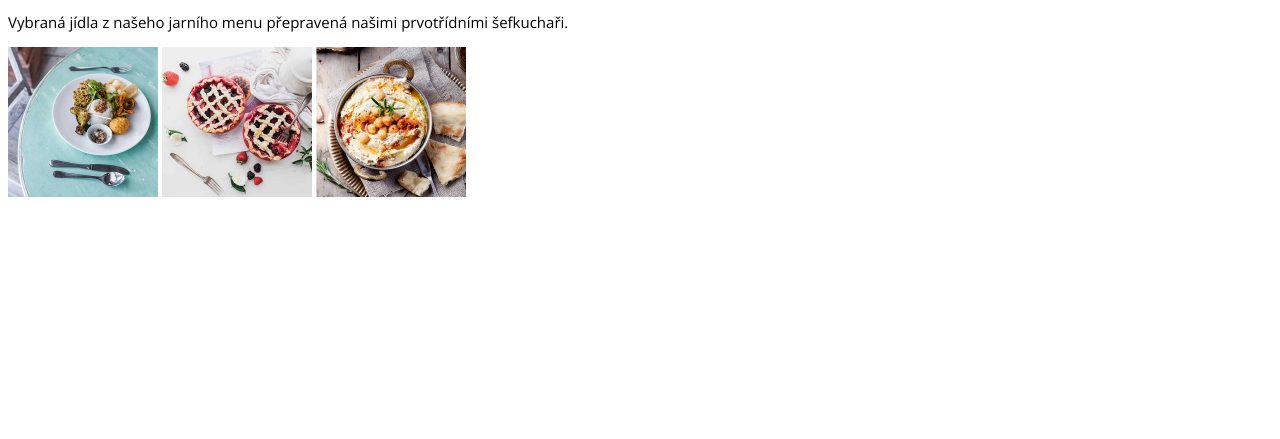
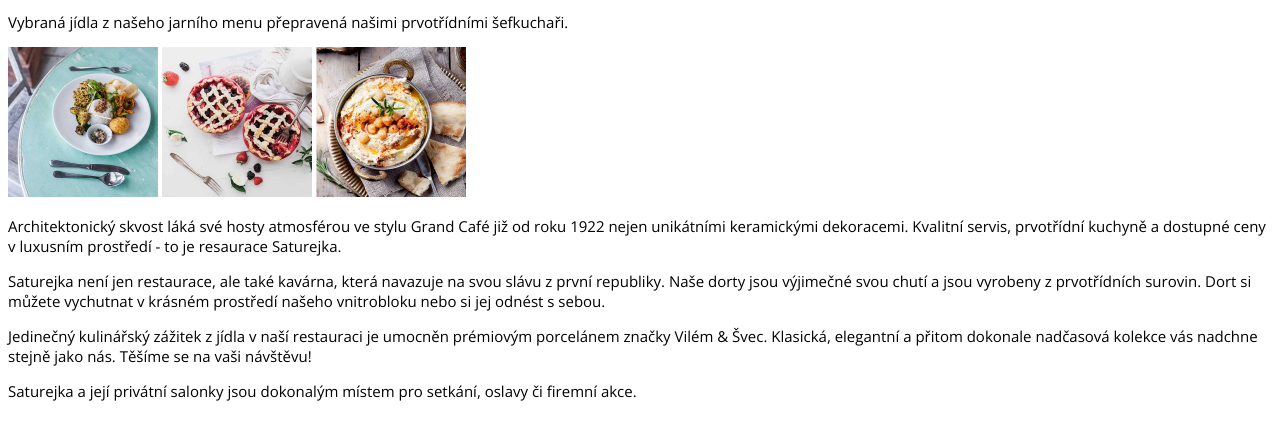
Before and after one commit to Tynuska/saturejka, a plain HTML site: page index.html in a window 1280 px wide. Shown: the part 255-694 px from the top of the page. Drawn offline with nearby package versions, Linux system fonts and the light colour scheme.

Commit message:
(Přidání textů)

```diff
--- a/index.html
+++ b/index.html
@@ -5,19 +5,46 @@
     <meta name="viewport" content="width=device-width, initial-scale=1.0" />
     <title>Saturejka</title>
     <link rel="stylesheet" type="text/css" href="style.css" />
-
   </head>
   <body background-color="lavender-blush">
-    <img src="_materialy/logo.png">
+    <img src="_materialy/logo.png" />
     <h1>Naše nabídka</h1>
-    <p>Přijďte se potěšit naši chutnou a originální kuchyní v příjemném a milém prostředí. </p>
+    <p>
+      Přijďte se potěšit naši chutnou a originální kuchyní v příjemném a milém
+      prostředí.
+    </p>
     <p>
       Vybraná jídla z našeho jarního menu přepravená našimi prvotřídními
       šefkuchaři.
     </p>
-    <img class="obr_nabidka" src="_materialy/img/home1.jpg">
-    <img class="obr_nabidka" src="_materialy/img/home2.jpg">
-    <img class="obr_nabidka" src="_materialy/img/home3.jpg">
+    <img class="obr_nabidka" src="_materialy/img/home1.jpg" />
+    <img class="obr_nabidka" src="_materialy/img/home2.jpg" />
+    <img class="obr_nabidka" src="_materialy/img/home3.jpg" />
 
+    <p>
+      Architektonický skvost láká své hosty atmosférou ve stylu Grand Café již
+      od roku 1922 nejen unikátními keramickými dekoracemi. Kvalitní servis,
+      prvotřídní kuchyně a dostupné ceny v luxusním prostředí - to je resaurace
+      Saturejka.
+    </p>
+
+    <p>
+      Saturejka není jen restaurace, ale také kavárna, která navazuje na svou
+      slávu z první republiky. Naše dorty jsou výjimečné svou chutí a jsou
+      vyrobeny z prvotřídních surovin. Dort si můžete vychutnat v krásném
+      prostředí našeho vnitrobloku nebo si jej odnést s sebou.
+    </p>
+
+    <p>
+      Jedinečný kulinářský zážitek z jídla v naší restauraci je umocněn
+      prémiovým porcelánem značky Vilém & Švec. Klasická, elegantní a přitom
+      dokonale nadčasová kolekce vás nadchne stejně jako nás. Těšíme se na vaši
+      návštěvu!
+    </p>
+
+    <p>
+      Saturejka a její privátní salonky jsou dokonalým místem pro setkání,
+      oslavy či firemní akce.
+    </p>
   </body>
 </html>
```
